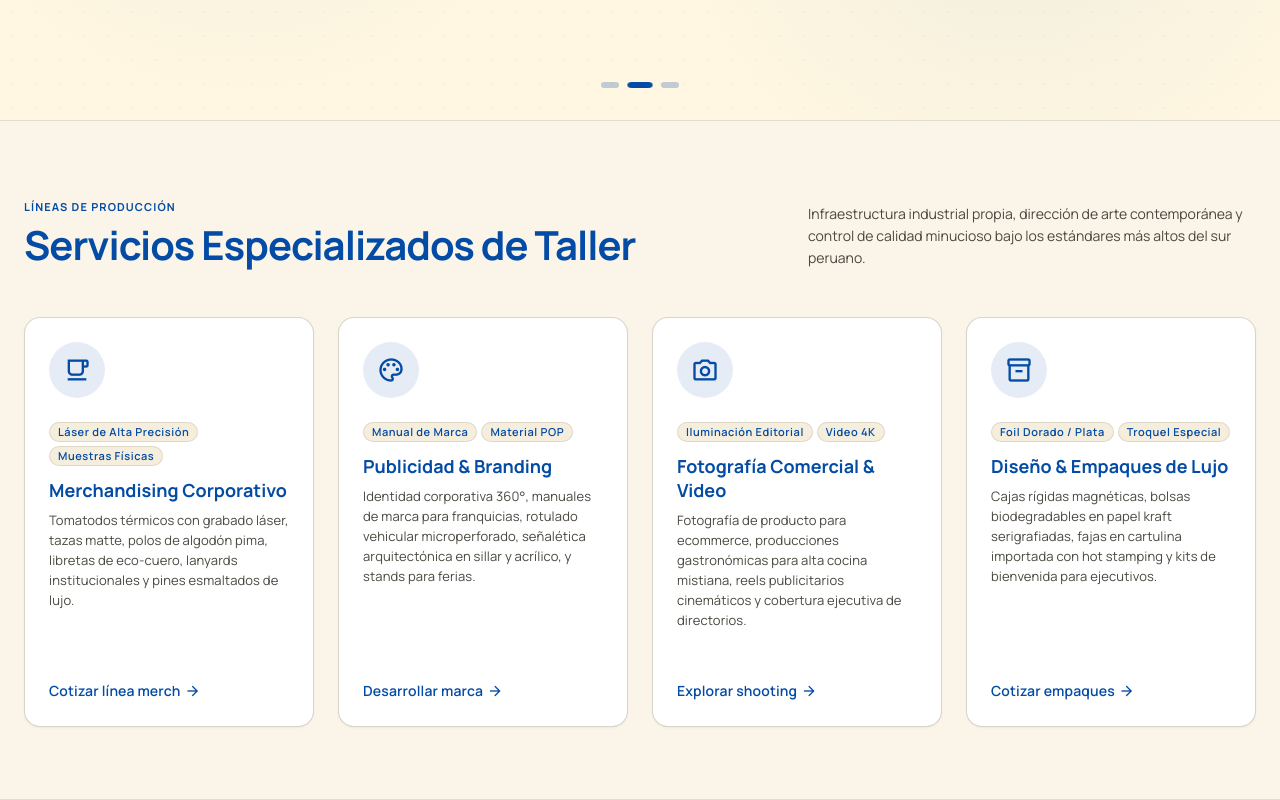
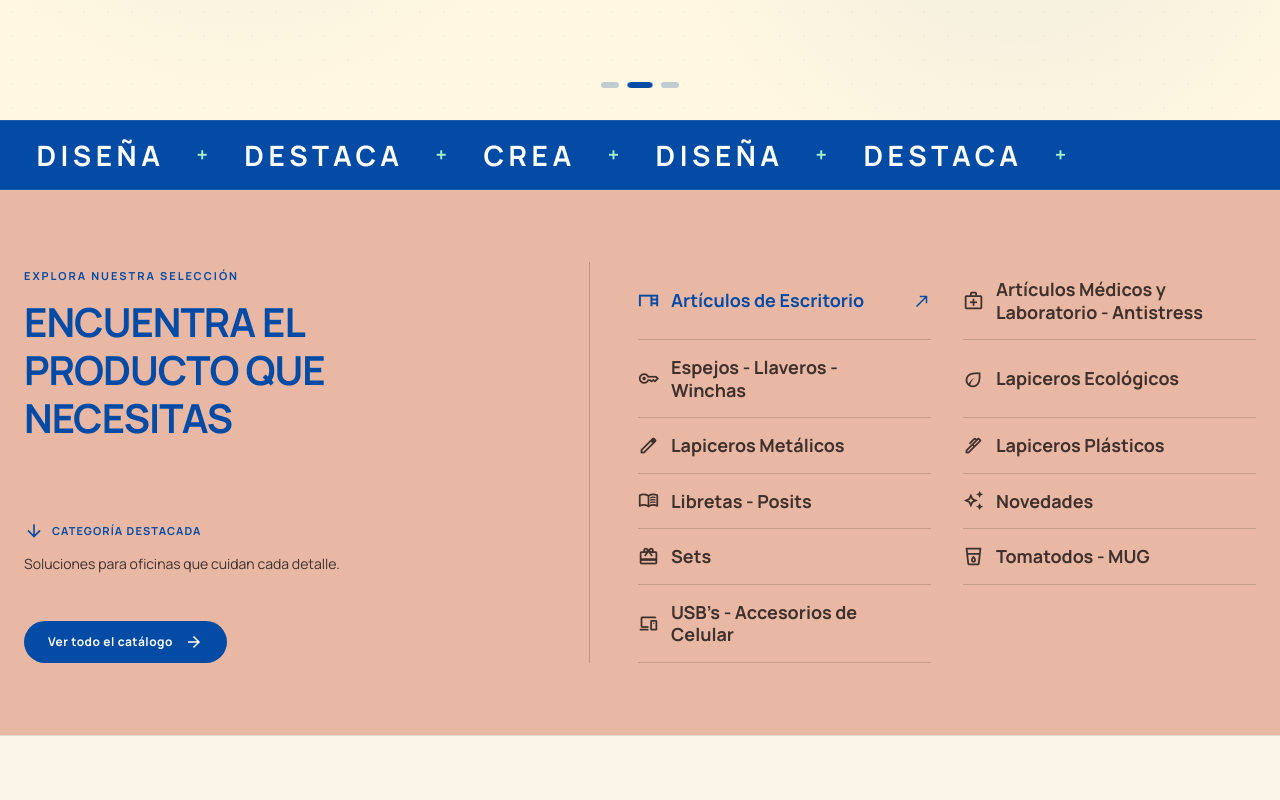
Before and after one commit to carlosalcocerp/nucleo-capital, a React (Vite) app: page / in a window 1280 px wide. Shown: the part 480-1280 px from the top of the page. Built offline with nearby package versions, Linux system fonts and the light colour scheme; no server answers.

Commit message:
feat: add brand marquee animation and category selection functionality to Home component

```diff
--- a/src/index.css
+++ b/src/index.css
@@ -62,3 +62,18 @@
     animation: none;
   }
 }
+
+@keyframes brand-marquee {
+  from { transform: translateX(0); }
+  to { transform: translateX(-50%); }
+}
+
+.brand-marquee {
+  animation: brand-marquee 22s linear infinite;
+}
+
+@media (prefers-reduced-motion: reduce) {
+  .brand-marquee {
+    animation: none;
+  }
+}
--- a/src/pages/Home.tsx
+++ b/src/pages/Home.tsx
@@ -1,3 +1,4 @@
+import { useState } from 'react';
 import { Link } from 'react-router-dom';
 import { motion } from 'framer-motion';
 import HeroAnimation from '../components/HeroAnimation';
@@ -33,11 +34,88 @@ const servicios = [
   },
 ];
 
+const categorias = [
+  { name: 'Artículos de Escritorio', icon: 'desk', detail: 'Soluciones para oficinas que cuidan cada detalle.' },
+  { name: 'Artículos Médicos y Laboratorio - Antistress', icon: 'medical_services', detail: 'Obsequios funcionales para equipos y jornadas exigentes.' },
+  { name: 'Espejos - Llaveros - Winchas', icon: 'key', detail: 'Accesorios promocionales para llevar tu marca siempre.' },
+  { name: 'Lapiceros Ecológicos', icon: 'eco', detail: 'Alternativas responsables para comunicar tus valores.' },
+  { name: 'Lapiceros Metálicos', icon: 'edit', detail: 'Escritura ejecutiva con acabados premium.' },
+  { name: 'Lapiceros Plásticos', icon: 'ink_pen', detail: 'Clásicos versátiles para campañas de alto alcance.' },
+  { name: 'Libretas - Posits', icon: 'menu_book', detail: 'Ideas, reuniones y objetivos en un solo lugar.' },
+  { name: 'Novedades', icon: 'auto_awesome', detail: 'Lo último para sorprender a tus clientes y equipos.' },
+  { name: 'Sets', icon: 'redeem', detail: 'Combinaciones listas para regalar con intención.' },
+  { name: 'Tomatodos - MUG', icon: 'local_drink', detail: 'Hidratación diaria convertida en presencia de marca.' },
+  { name: "USB's - Accesorios de Celular", icon: 'devices', detail: 'Tecnología útil para acompañar el trabajo diario.' },
+];
+
 const Home = () => {
+  const [activeCategory, setActiveCategory] = useState(0);
+
   return (
     <div className="flex flex-col w-full">
       {/* HERO ANIMATION */}
       <HeroAnimation />
+
+      {/* MENSAJE ROTATIVO */}
+      <section className="w-full overflow-hidden bg-azul text-white border-y border-white/10" aria-label="Mensaje de marca">
+        <div className="brand-marquee flex w-max items-center whitespace-nowrap py-space-md">
+          {[0, 1].map((group) => (
+            <div key={group} className="flex items-center">
+              {['Crea', 'Diseña', 'Destaca'].map((word) => (
+                <span key={`${group}-${word}`} className="flex items-center font-headline-md text-headline-md uppercase tracking-[0.16em] font-bold">
+                  <span className="px-space-xl">{word}</span>
+                  <span className="text-tertiary-fixed text-[20px]">+</span>
+                </span>
+              ))}
+            </div>
+          ))}
+        </div>
+      </section>
+
+      {/* CATEGORIAS */}
+      <section className="w-full bg-[#e8b8a4] py-space-3xl overflow-hidden" id="categorias">
+        <div className="max-w-[1280px] mx-auto px-gutter-mobile lg:px-gutter-desktop">
+          <div className="grid grid-cols-1 lg:grid-cols-[0.85fr_1.15fr] gap-space-2xl lg:gap-space-3xl">
+            <div className="flex flex-col justify-between gap-space-xl">
+              <div>
+                <span className="font-label-sm text-label-sm text-azul uppercase tracking-[0.18em] font-bold">Explora nuestra selección</span>
+                <h2 className="font-headline-lg text-headline-lg text-azul uppercase tracking-tight mt-space-sm max-w-xl">
+                  Encuentra el producto que necesitas
+                </h2>
+              </div>
+              <div className="max-w-sm">
+                <div className="flex items-center gap-space-xs text-azul mb-space-sm">
+                  <span className="material-symbols-outlined text-[20px]">arrow_downward</span>
+                  <span className="font-label-sm text-label-sm uppercase tracking-widest font-bold">Categoría destacada</span>
+                </div>
+                <p className="font-body-md text-body-md text-[#3f302c] min-h-[44px]">{categorias[activeCategory].detail}</p>
+                <Link to="/tienda" className="mt-space-lg inline-flex items-center gap-space-sm bg-azul text-white px-space-lg py-space-sm rounded-full font-label-md text-label-md font-bold hover:bg-azul-dark transition-all group">
+                  Ver todo el catálogo
+                  <span className="material-symbols-outlined text-[18px] group-hover:translate-x-1 transition-transform">arrow_forward</span>
+                </Link>
+              </div>
+            </div>
+
+            <div className="lg:border-l lg:border-[#3f302c]/25 lg:pl-space-2xl">
+              <div className="grid grid-cols-1 sm:grid-cols-2 gap-x-space-xl">
+                {categorias.map((categoria, index) => (
+                  <button
+                    key={categoria.name}
+                    type="button"
+                    onClick={() => setActiveCategory(index)}
+                    onMouseEnter={() => setActiveCategory(index)}
+                    className={`group flex items-center gap-space-sm text-left py-space-md border-b border-[#3f302c]/20 transition-all ${activeCategory === index ? 'text-azul' : 'text-[#3f302c] hover:text-azul'}`}
+                  >
+                    <span className={`material-symbols-outlined text-[21px] transition-transform ${activeCategory === index ? 'scale-110' : 'group-hover:scale-110'}`}>{categoria.icon}</span>
+                    <span className="font-title-lg text-title-lg font-bold leading-tight flex-1">{categoria.name}</span>
+                    <span className={`material-symbols-outlined text-[18px] transition-all ${activeCategory === index ? 'opacity-100 translate-x-0' : 'opacity-0 -translate-x-2 group-hover:opacity-100 group-hover:translate-x-0'}`}>north_east</span>
+                  </button>
+                ))}
+              </div>
+            </div>
+          </div>
+        </div>
+      </section>
 
       {/* SERVICIOS ESPECIALIZADOS */}
       <section className="w-full py-space-3xl bg-surface-container-low border-y border-outline-variant/50" id="servicios">
```
